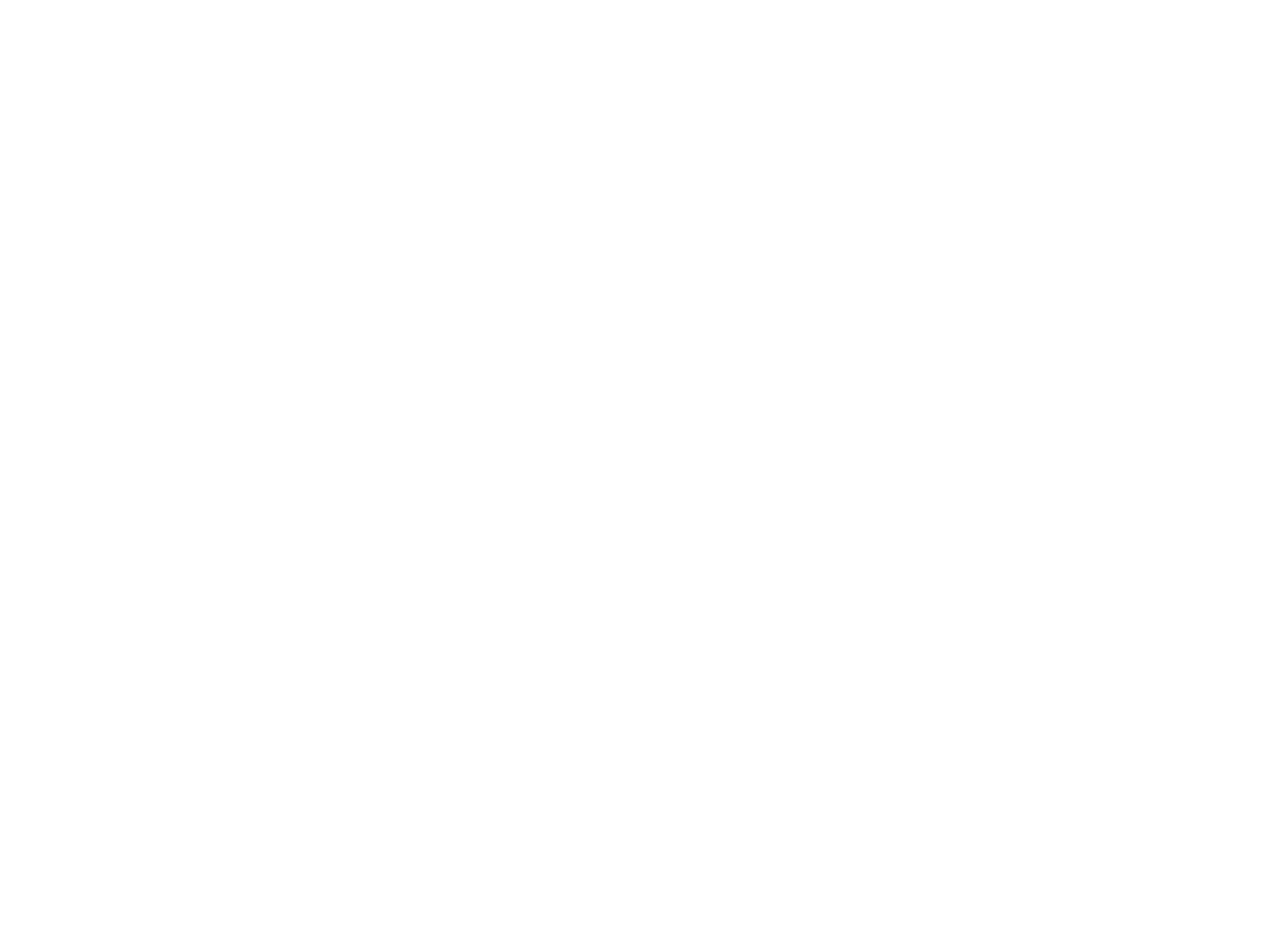
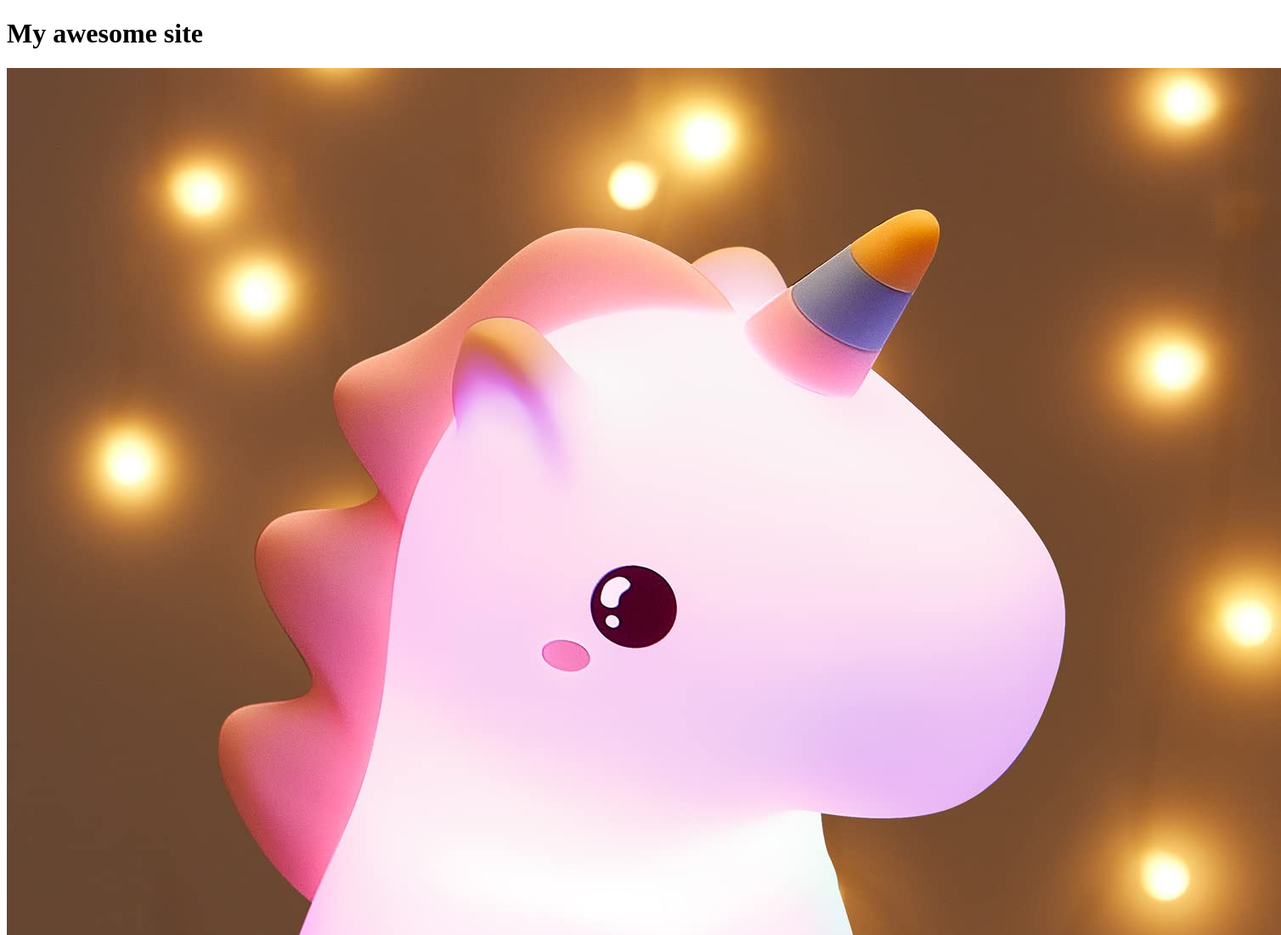
Before and after one commit to VadimTrufyn/bash-test, a plain HTML site: page git-task/my-awesome-site/index.html in a window 1280 px wide. Shown: the top 1100 px of the page at 85% size, 1508 px wide, since content can reach past the window. Before the commit the page ends 800 px from the top, so only its background shows below. Drawn offline with Linux system fonts and the light colour scheme.

Commit message:
add content into html

```diff
--- a/git-task/my-awesome-site/index.html
+++ b/git-task/my-awesome-site/index.html
@@ -6,6 +6,7 @@
     <title>Document</title>
 </head>
 <body>
-
+    <h1>My awesome site</h1>
+    <img src="images/61mznKG6ClL.jpg" alt="">
 </body>
 </html>
```
Also changed, not shown: git-task/my-awesome-site/images/61mznKG6ClL.jpg (added).
